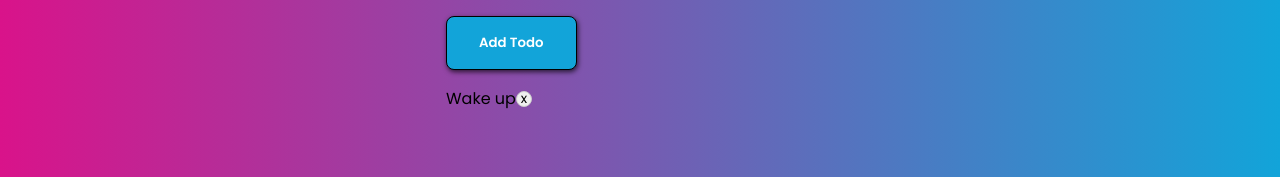
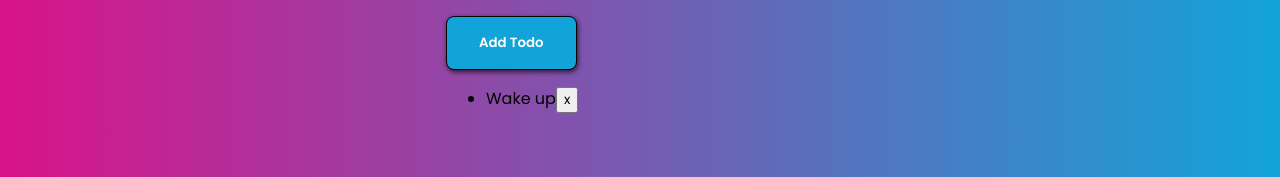
Before and after one commit to AmolShelke2/TodoList-v2, a React (Create React App) app: page / in a window 1280 px wide. Shown: the part 123-300 px from the top of the page. Built offline with nearby package versions, Linux system fonts and the light colour scheme.

Commit message:
Added Delete Todo feature

```diff
--- a/src/App.js
+++ b/src/App.js
@@ -12,17 +12,23 @@ const App = () => {
   ]);
 
   const addTodos = enteredTodo => {
-    setTodos(prevTodos => {
-      const updatedTodos = [...prevTodos];
-      updatedTodos.unshift({ task: enteredTodo, id: Math.random().toString() });
-      return updatedTodos;
-    });
+    let newTodos = [...todos];
+    console.log(newTodos);
+    newTodos.push({ task: enteredTodo, id: Math.random().toString() });
+    setTodos(newTodos);
   };
 
+  const deleteTodoItem = index => {
+    let newTodos = [...todos];
+    newTodos.splice(index, 1);
+    setTodos(newTodos);
+  };
+
+  console.log(todos);
   return (
     <React.Fragment>
       <TodoForm onAddTodo={addTodos} />
-      <TodoLists items={todos} />
+      <TodoLists items={todos} onDeleteTodoItem={deleteTodoItem} />
     </React.Fragment>
   );
 };
--- a/src/components/todoLists/TodoItem.js
+++ /dev/null
@@ -1,16 +0,0 @@
-import React from 'react';
-
-export const TodoItem = props => {
-  const deleteHandler = () => {
-    console.log('deleting');
-  };
-
-  return (
-    <div className="todo-item" key={props.id}>
-      <p>{props.task}</p>
-      <button className="removeBtn" onClick={deleteHandler}>
-        x
-      </button>
-    </div>
-  );
-};
--- a/src/components/todoLists/TodoLists.js
+++ b/src/components/todoLists/TodoLists.js
@@ -1,15 +1,17 @@
 import React from 'react';
 
 import './TodoLists.css';
-import { TodoItem } from './TodoItem';
 
 const TodoLists = props => {
   return (
-    <div className="todo-lists">
+    <ul className="todo-lists">
       {props.items.map(item => (
-        <TodoItem task={item.task} key={item.id} />
+        <li key={item.id}>
+          {item.task}
+          <button onClick={() => props.onDeleteTodoItem(item)}>x</button>
+        </li>
       ))}
-    </div>
+    </ul>
   );
 };
 
```
